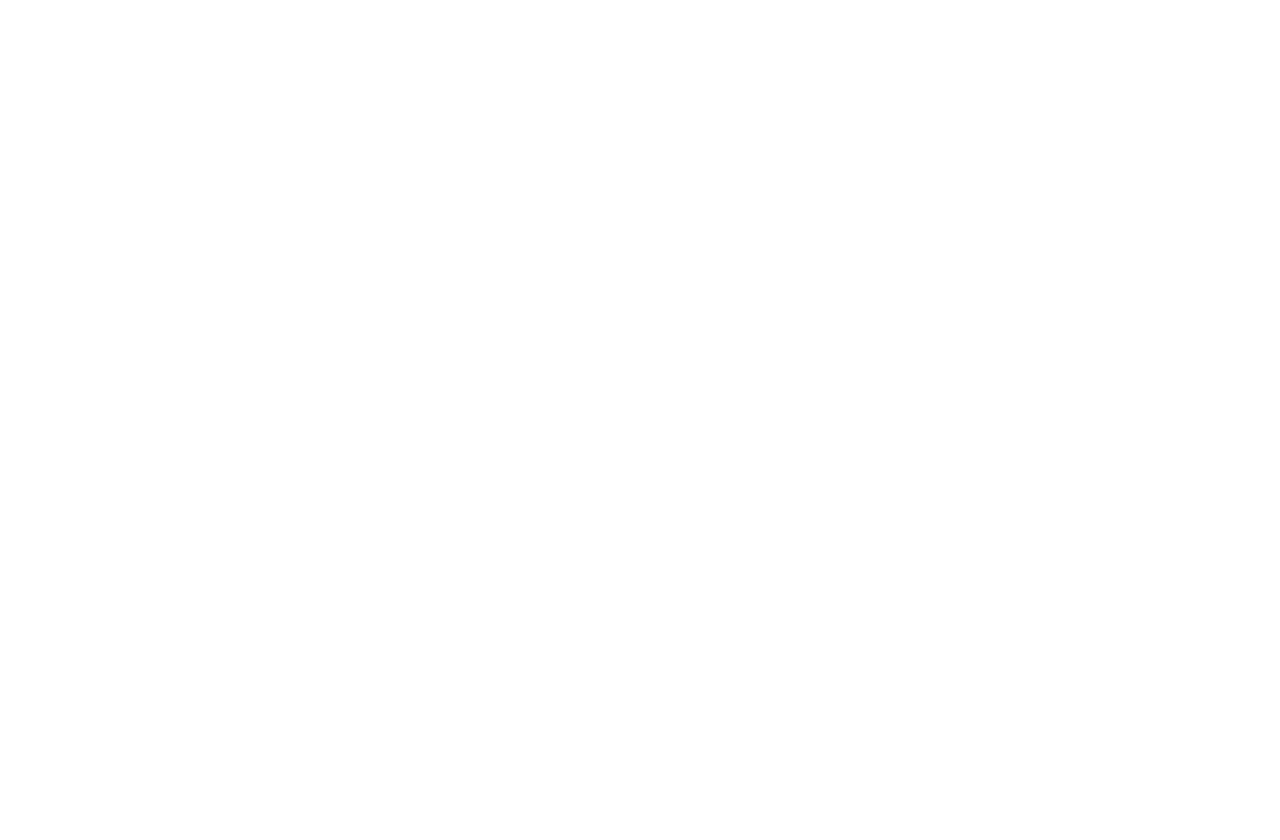
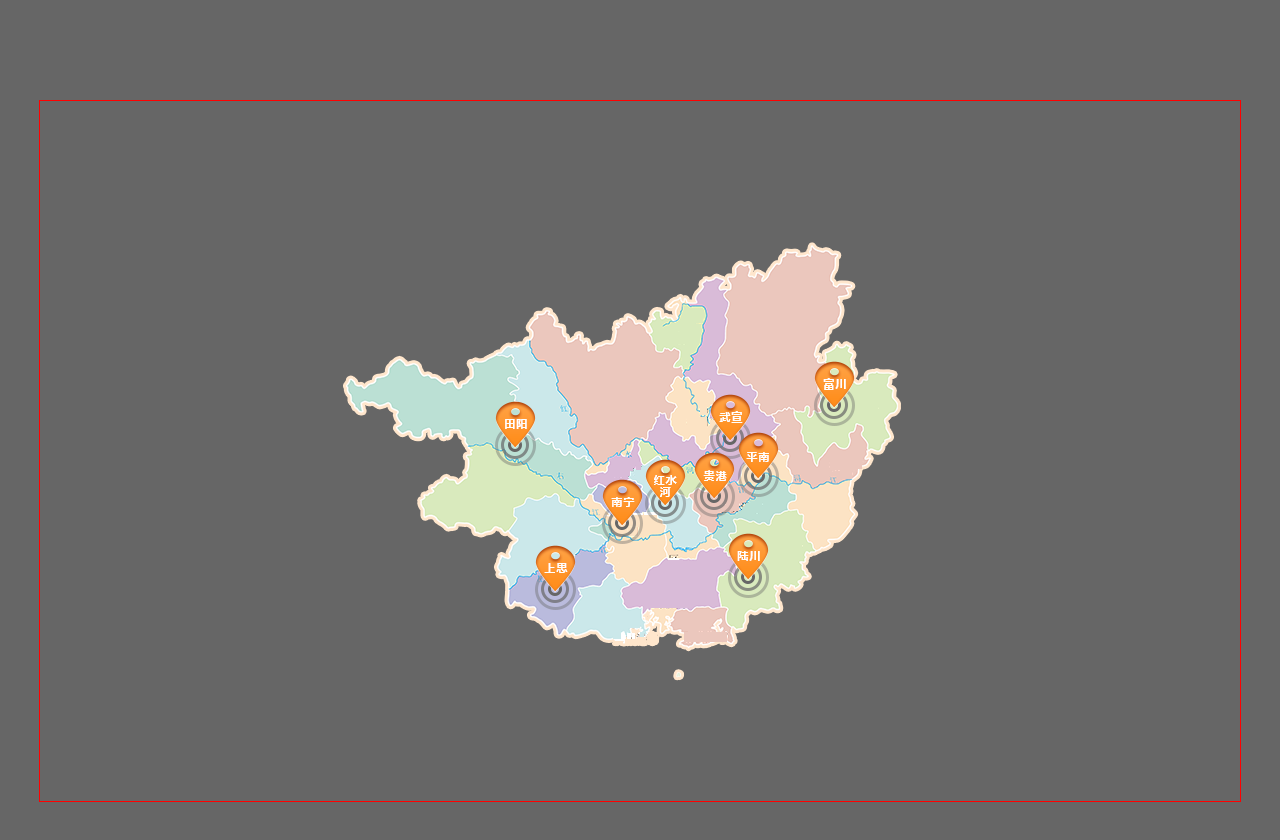
Before and after one commit to sutootototo2002/2016test, a plain HTML site: page pro_1.html in a window 1280 px wide. Before the commit the page ends 800 px from the top, so only its background shows below. Drawn offline with Linux system fonts and the light colour scheme.

Commit message:
js实战效果-注释版

```diff
--- a/css/style.css
+++ b/css/style.css
@@ -1,2 +1,14 @@
+/*index注释*/
 .tit{display:inline-block;}
 .pro_1{display:inline-block;}
+
+/*扇形效果样式*/
+body{margin:0;background-color:#666;}
+#box{
+    width:1200px;
+    height:700px;
+    background:url("../images/pro_1/gx.png") no-repeat center center;
+    position:relative;
+    margin:100px auto;
+    border:1px solid red;
+}
```
Also changed, not shown: images/pro_1/gx.png (added).
